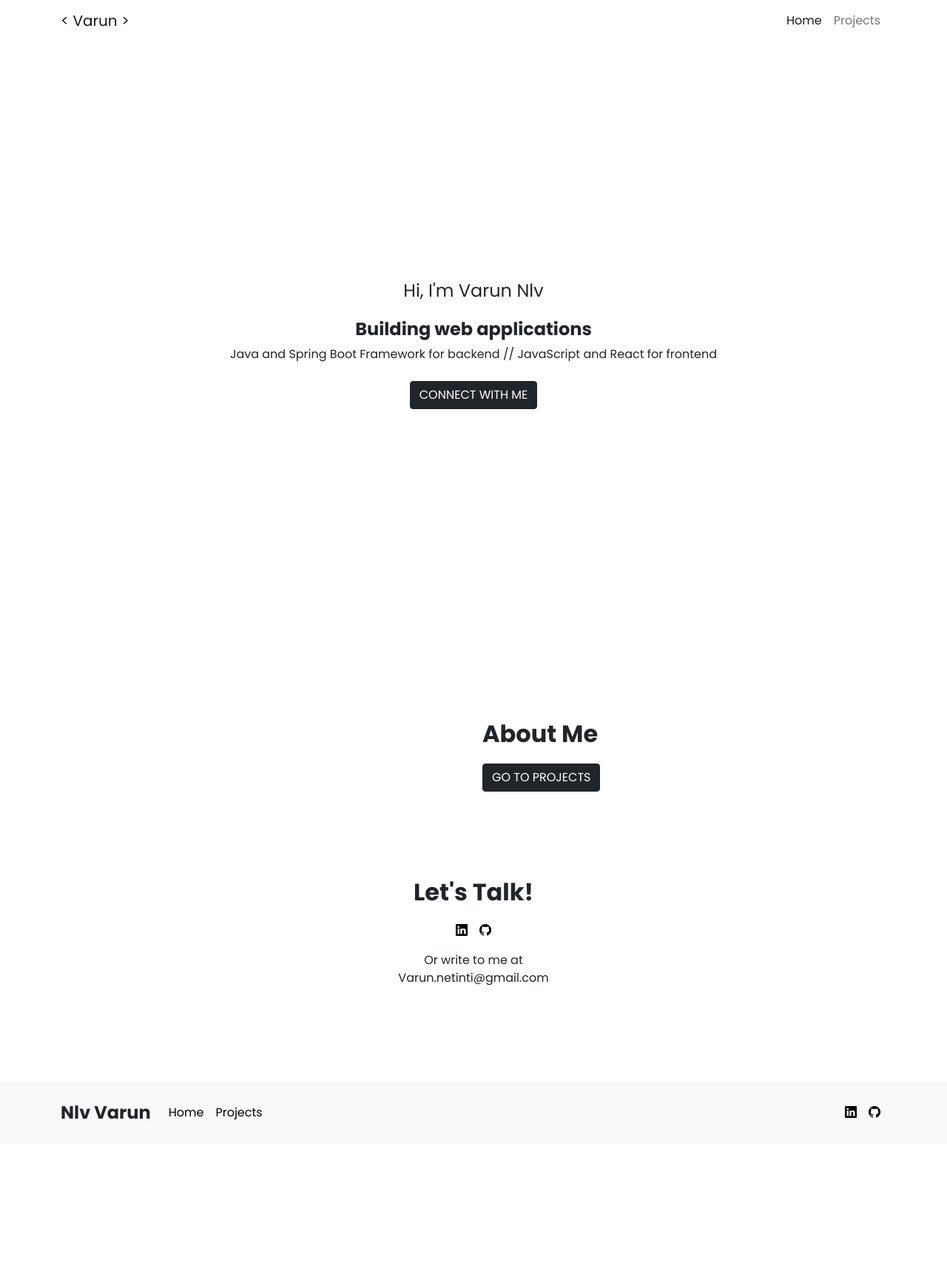
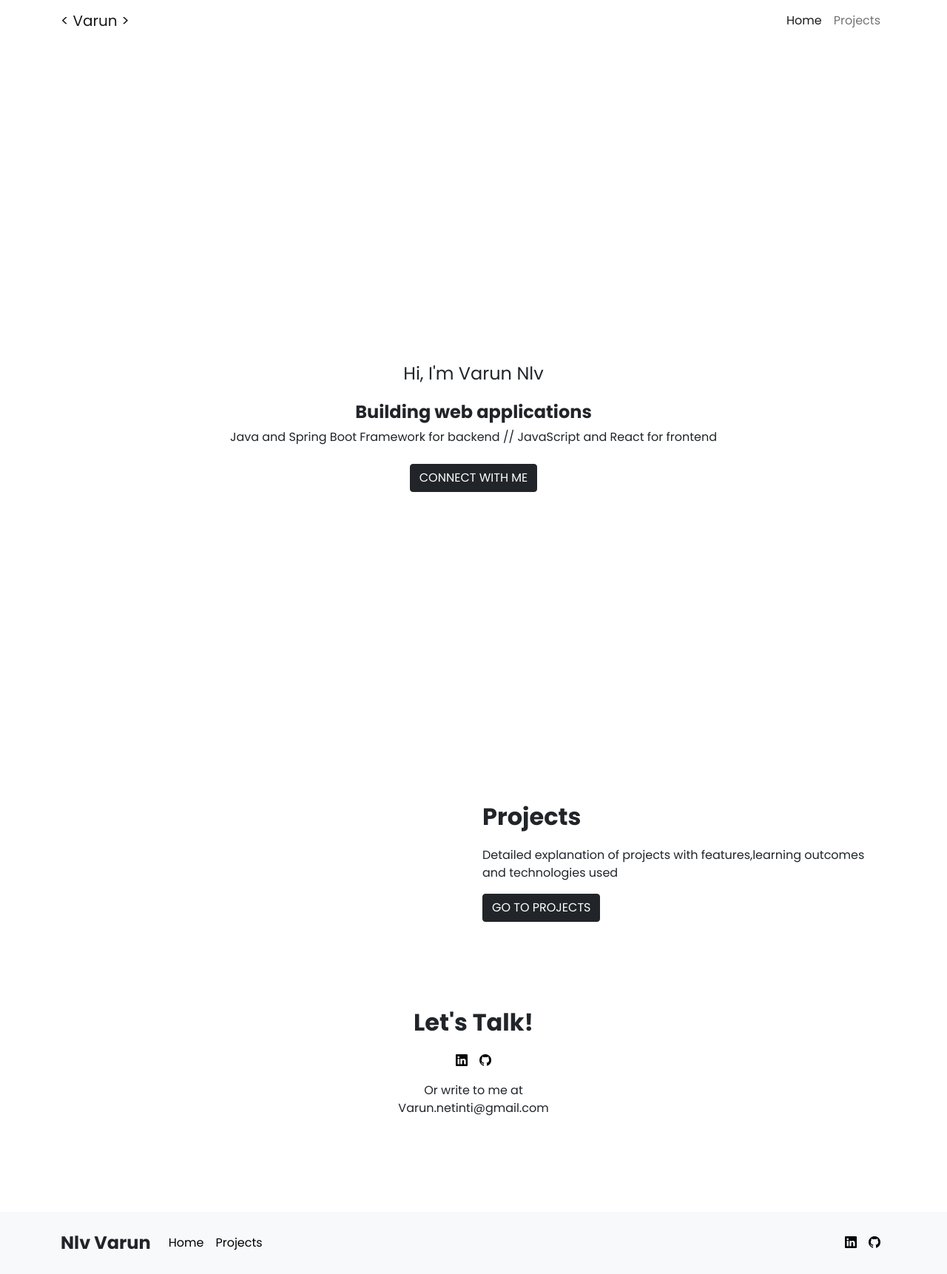
Before and after one commit to varunnlv/vportfoliodetail, a plain HTML site: page index.html in a window 1280 px wide. Shown: the whole page at 74% size. Before the commit the page ends 1546 px from the top, so only its background shows below. Drawn offline with nearby package versions, Linux system fonts and the light colour scheme.

Commit message:
Update index.html

```diff
--- a/index.html
+++ b/index.html
@@ -37,10 +37,14 @@
         </nav>
     </header>
 
-    <main class="container">
-        <secton class="introduction">
-            <div class="vh-100 d-flex flex-column justify-content-center align-items-center text-center">
-                <!-- <img class="rounded-circle shadow-lg" src="" alt=""> -->
+    <main class="container-fluid">
+
+        <section class="introduction">
+            <div class="bgAnimation" id="bgAnimation">
+                <div class="backgroundAmim"></div>
+            </div>
+            <div class="content-overlay">
+                <div class="maintext vh-100 d-flex flex-column justify-content-center align-items-center text-center">
                     <p class="fs-4 mt-3">Hi, I'm Varun Nlv</p>
                     <p class="fs-4 fw-bold mb-1">Building web applications</p>
                     <p class="mb-4">Java and Spring Boot Framework for backend // JavaScript and React for frontend</p>
@@ -48,42 +52,50 @@
                         <button type="button" class="btn btn-dark">CONNECT WITH ME</button>
                     </a>
                 </div>
-        </secton>
+            </div>
+        </section>
+
         <section class="about">
+            <div class="container">
                 <div class="row">
                     <div class="col-md-6 text-center my-3">
                         <img class="w-75" src="./media/blog-writing.png" alt="">
                     </div>
                     <div class="col-md-6">
-                    <p class="fs-2 fw-bold">About Me</p>
-                    <p></p>
+                        <p class="fs-2 fw-bold">Projects</p>
+                        <p>Detailed explanation of projects with features,learning outcomes and technologies used</p>
                         <a href="./projects.html">
                             <button type="button" class="btn btn-dark">GO TO PROJECTS</button>
                         </a>
                     </div>
                 </div>
+            </div>
         </section>
+
         <section class="contact" id="contact">
+            <div class="container">
                 <div class="d-flex flex-column align-items-center justify-content-center text-center">
                     <p class="fs-2 fw-bold">Let's Talk!</p>
                     <ul class="d-flex flex-row list-unstyled">
                         <li class="px-2">
-                        <a href="" target="_blank">
+                            <a href="#" target="_blank">
                                 <i class="bi bi-linkedin"></i>
                             </a>
                         </li>
                         <li class="px-2">
-                        <a href="" target="_blank">
+                            <a href="#" target="_blank">
                                 <i class="bi bi-github"></i>
                             </a>
                         </li>
                     </ul>
                     <p>Or write to me at<br>Varun.netinti@gmail.com</p>
                 </div>
+            </div>
         </section>
+
     </main>
 
-    <footer class="bg-light pt-4 pb-2">
+    <footer class="bg-light pt-4 pb-2 mt-2" >
         <div class="container d-flex flex-wrap">
             <p class="fs-4 fw-bold pe-4">Nlv Varun</p>
             <div class="d-flex flex-grow-1 justify-content-between align-items-center flex-wrap">
@@ -113,6 +125,8 @@
         integrity="sha384-MrcW6ZMFYlzcLA8Nl+NtUVF0sA7MsXsP1UyJoMp4YLEuNSfAP+JcXn/tWtIaxVXM"
         crossorigin="anonymous"></script>
 
+    <script src="./script.js"></script>
+
 </body>
 
 </html>
```
Lines whose indentation alone changed are shown as unchanged.
